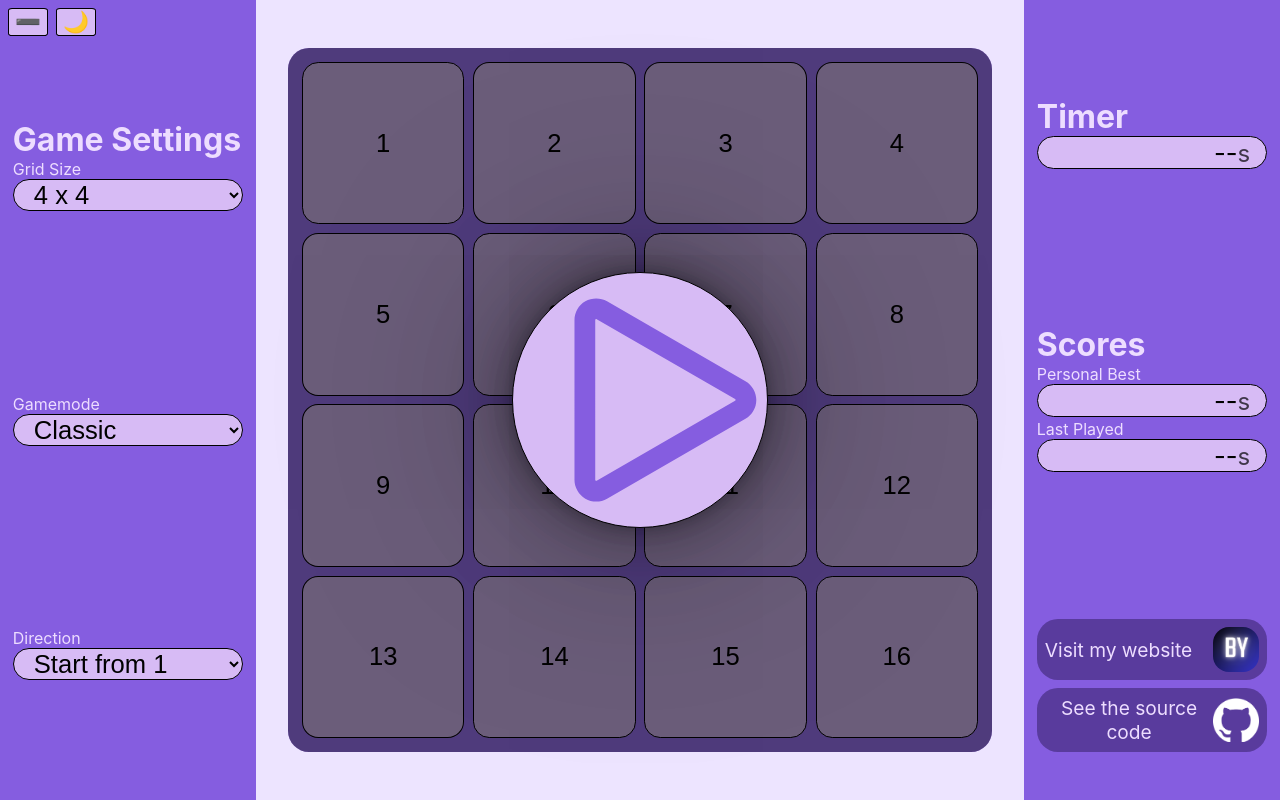
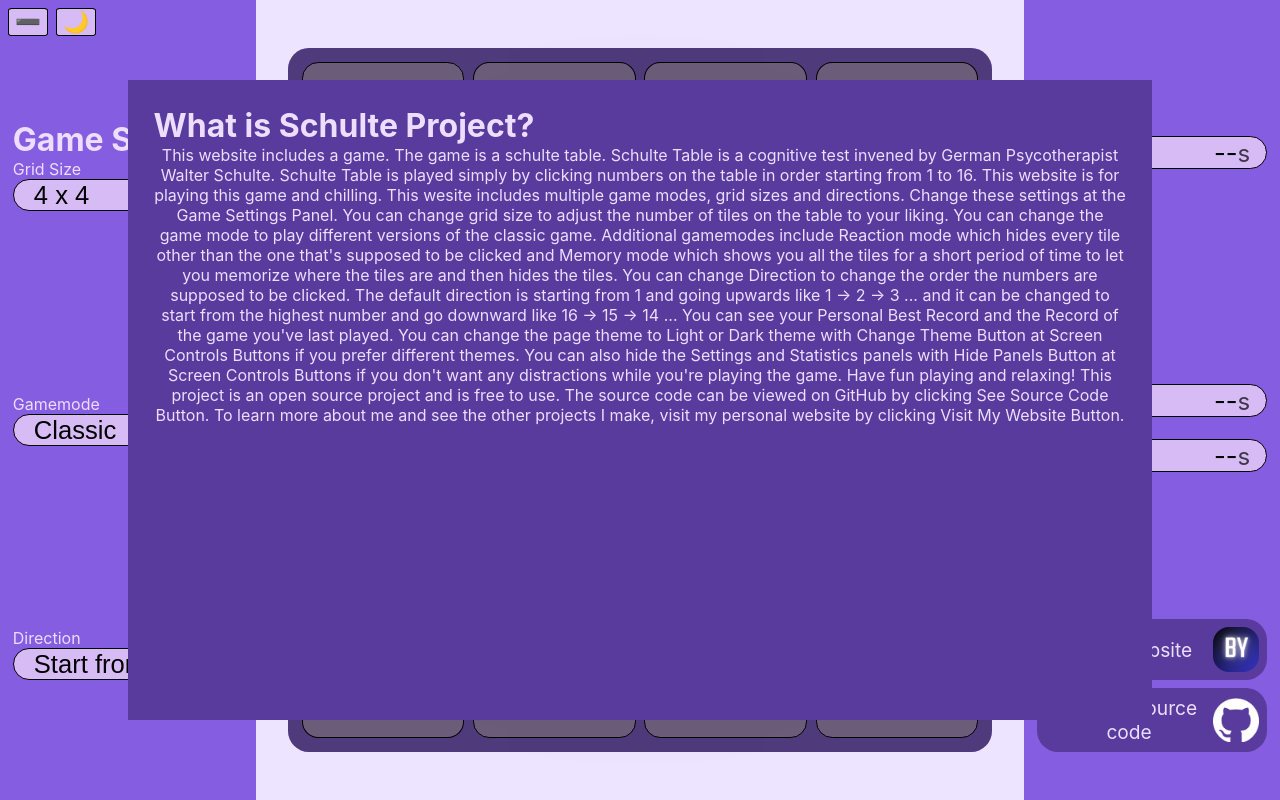
Before and after one commit to BerkYeni/schulteproject, a React (Create React App) app: page / in a window 1280 px wide. Built offline with nearby package versions, Linux system fonts and the light colour scheme.

Commit message:
rendering about comp

```diff
--- a/src/App.css
+++ b/src/App.css
@@ -386,6 +386,16 @@ a:active {
 }
 
 
+/* About Section */
+.aboutSection {
+  z-index: 10;
+  position: absolute;
+  inset: 10%;
+  padding: 2%;
+  background-color: var(--color-link);
+}
+
+
 /* Play Button */
 .playAgain {
   padding: 20px 20%;
--- a/src/App.tsx
+++ b/src/App.tsx
@@ -35,6 +35,7 @@ import Statistics from "./components/StatisticsPanel/Statistics";
 import PlayReplayButton from "./components/SchulteTable/PlayReplayButton";
 import ChangeThemeToggleButton from "./components/Other/ChangeThemeToggleButton";
 import ScreenControls from "./components/Other/ScreenControls";
+import About from "./components/Other/About";
 
 
 export const matchesKey = "matches";
@@ -490,6 +491,7 @@ const App = () => {
   return (
     <div className={`App`}>
       <ScreenControls onExposePanels={onExposePanels} onHidePanels={onHidePanels} hidden={hidePanels} />
+      <About />
 
 
       <ControlPanel
--- a/src/components/Other/About.tsx
+++ b/src/components/Other/About.tsx
@@ -5,7 +5,7 @@ interface AboutProps {
 
 const About: FC<AboutProps> = (props) => {
   return (
-    <div>
+    <div className="aboutSection">
       <h1>What is Schulte Project?</h1>
       <div>
         {`This website includes a game. The game is a schulte table.
```
